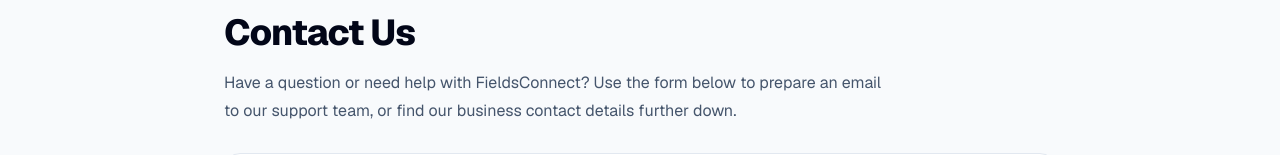
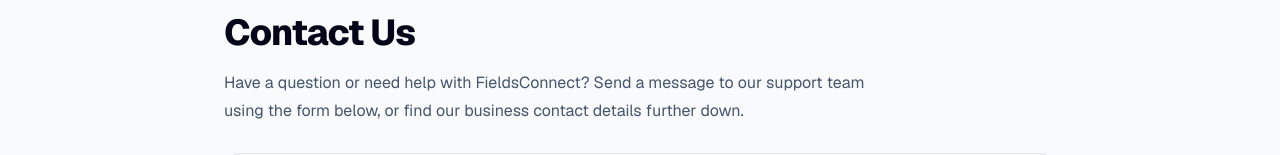
Before and after one commit to kevinmasindi88-del/fieldsconnect, a Next.js app: page /contact in a window 1280 px wide. Shown: the part 164-319 px from the top of the page. Built offline with nearby package versions, Linux system fonts and the light colour scheme; no server answers.

Commit message:
Update Contact Us introduction for direct support messages

```diff
--- a/app/contact/page.tsx
+++ b/app/contact/page.tsx
@@ -24,8 +24,8 @@ export default function ContactPage() {
           <p className="text-xs font-bold uppercase tracking-[0.18em] text-blue-700">Get in touch</p>
           <h1 className="mt-3 text-3xl font-extrabold tracking-tight sm:text-4xl">Contact Us</h1>
           <p className="mt-4 max-w-2xl text-base leading-7 text-slate-600">
-            Have a question or need help with FieldsConnect? Use the form below to prepare an email
-            to our support team, or find our business contact details further down.
+            Have a question or need help with FieldsConnect? Send a message to our support
+            team using the form below, or find our business contact details further down.
           </p>
         </div>
 
```
